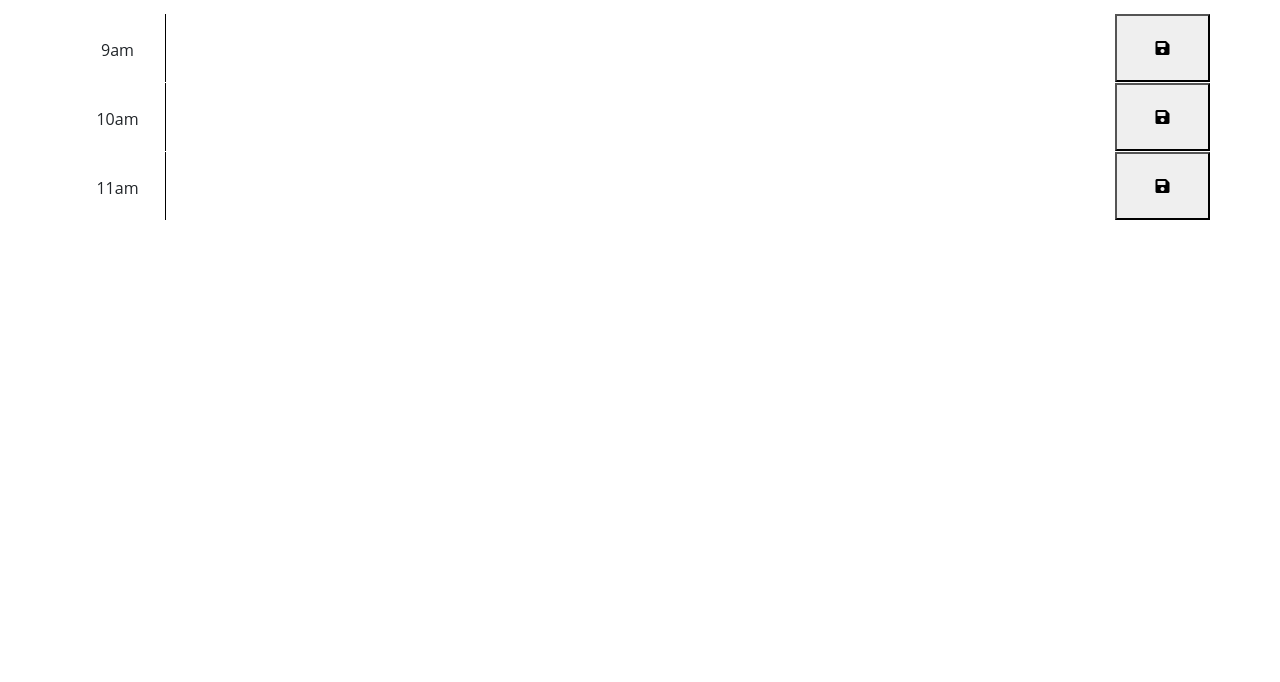
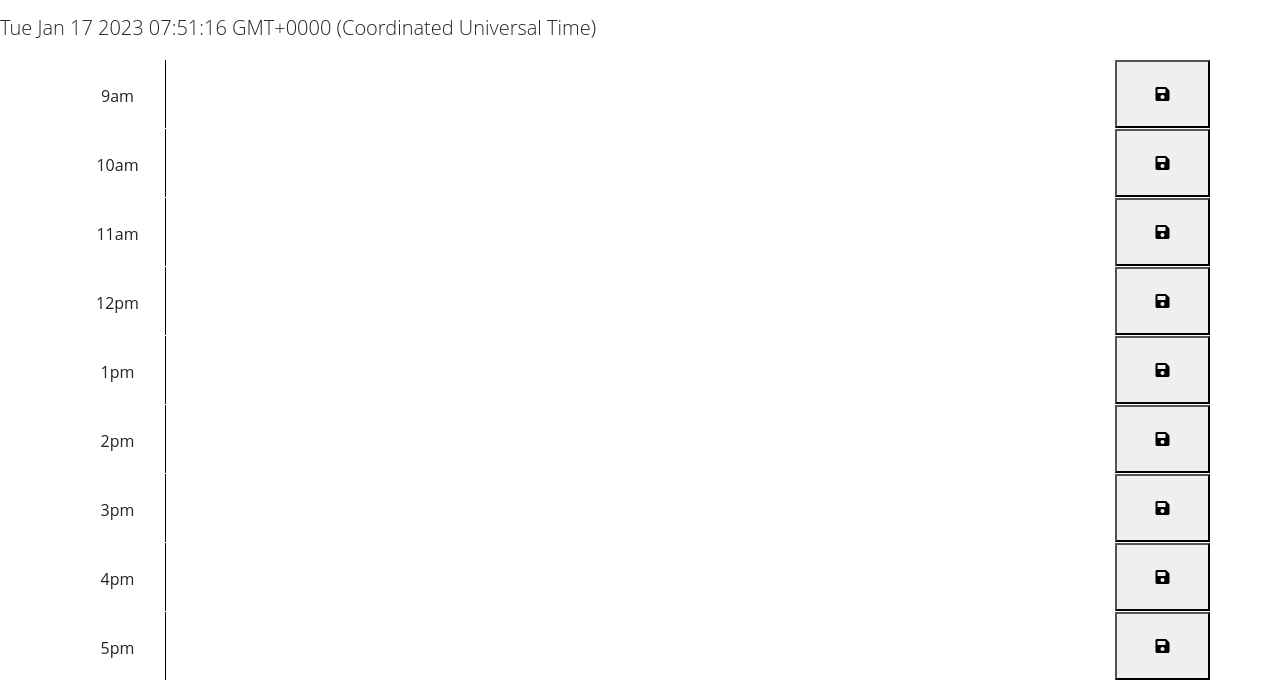
Before and after one commit to Eight19/12-hour-day-planner, a plain HTML site: page Develop/index.html in a window 1280 px wide. Shown: the part 118-800 px from the top of the page. Drawn offline with nearby package versions, Linux system fonts and the light colour scheme.

Commit message:
fixed remaining time blocks

```diff
--- a/Develop/index.html
+++ b/Develop/index.html
@@ -46,3 +46,48 @@
         <textarea data-hour="11" class="col-10 appt"></textarea>
         <button class="col-1 save"><i class="fas fa-save"></i></button>
       </div>
+      <div data-id="12pm" class="row">
+        <div class="col-1 text-center pt-4">12pm</div>
+        <textarea data-hour="12" class="col-10 appt"></textarea>
+        <button class="col-1 save"><i class="fas fa-save"></i></button>
+      </div>
+      <div data-id="1pm" class="row">
+        <div class="col-1 text-center pt-4">1pm</div>
+        <textarea data-hour="13" class="col-10 appt"></textarea>
+        <button class="col-1 save"><i class="fas fa-save"></i></button>
+      </div>
+      <div data-id="2pm" class="row">
+        <div class="col-1 text-center pt-4">2pm</div>
+        <textarea data-hour="14" class="col-10 appt"></textarea>
+        <button class="col-1 save"><i class="fas fa-save"></i></button>
+      </div>
+      <div data-id="3pm" class="row">
+        <div class="col-1 text-center pt-4">3pm</div>
+        <textarea data-hour="15" class="col-10 appt"></textarea>
+        <button class="col-1 save"><i class="fas fa-save"></i></button>
+      </div>
+      <div data-id="4pm" class="row">
+        <div class="col-1 text-center pt-4">4pm</div>
+        <textarea data-hour="16" class="col-10 appt"></textarea>
+        <button class="col-1 save"><i class="fas fa-save"></i></button>
+      </div>
+      <div data-id="5pm" class="row">
+        <div class="col-1 text-center pt-4">5pm</div>
+        <textarea data-hour="17" class="col-10 appt"></textarea>
+        <button class="col-1 save"><i class="fas fa-save"></i></button>
+      </div>
+
+    </div>
+
+    <script src="https://cdnjs.cloudflare.com/ajax/libs/jquery/3.2.1/jquery.min.js"></script>
+    <script src="https://cdn.jsdelivr.net/npm/dayjs@1.11.3/dayjs.min.js"
+    integrity="sha256-iu/zLUB+QgISXBLCW/mcDi/rnf4m4uEDO0wauy76x7U="
+    crossorigin="anonymous"></script>
+    <script>
+      var currDate = $("#currentDay");
+      currDate.text(new Date());
+    </script>
+
+    <script src="script.js"></script>
+  </body>
+</html>
```
